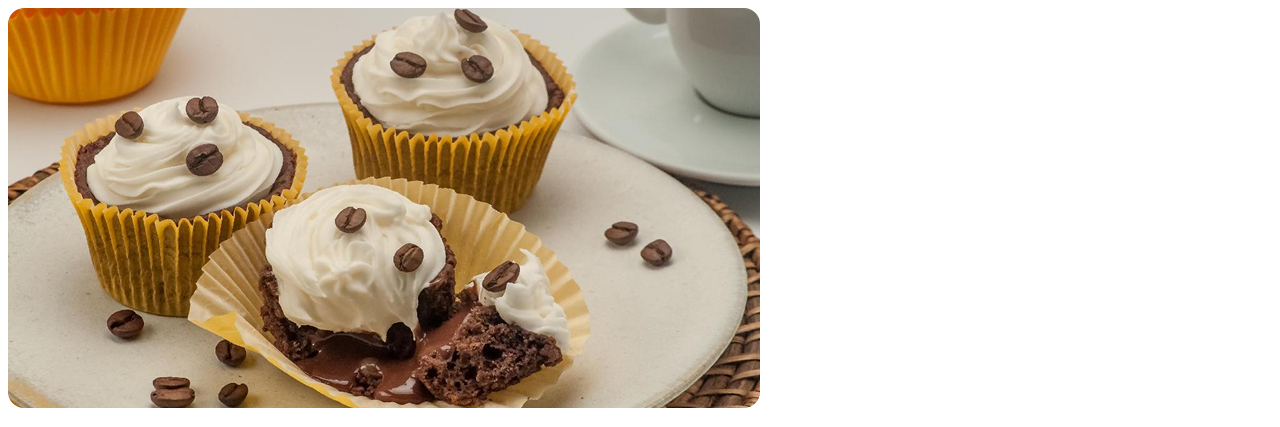
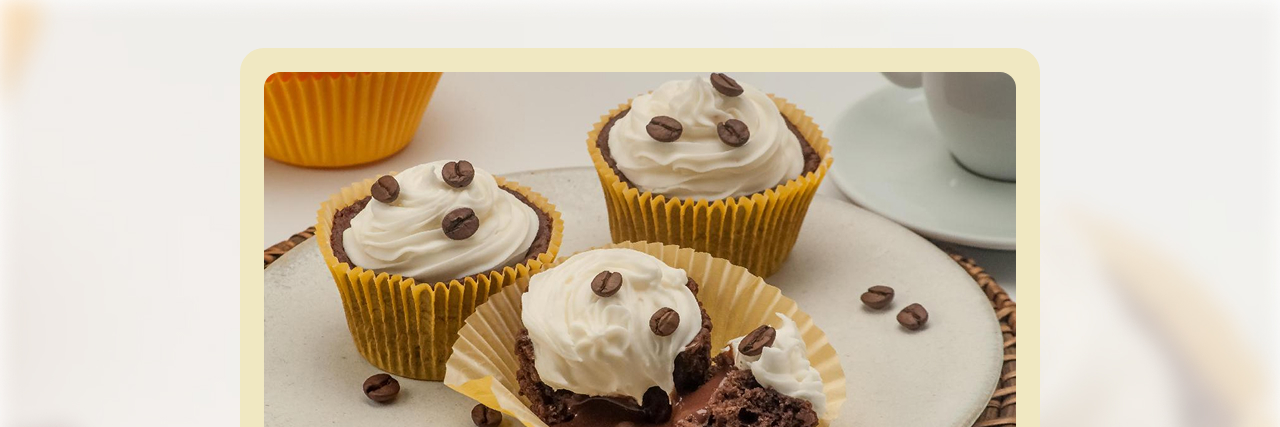
Before and after one commit to Raphael-Steimvacher/Pagina-de-Receita, a plain HTML site: page Pagina-de-receita/Index.html in a window 1280 px wide. Shown: the top 427 px of the page. Drawn offline with Linux system fonts and the light colour scheme.

Commit message:
Style-page

```diff
--- a/Pagina-de-receita/Style.css
+++ b/Pagina-de-receita/Style.css
@@ -1,3 +1,18 @@
+body{
+  background-color: #573824;
+  background-image: url(./assets/bg-image.jpg);
+  background-size: cover;
+}
+
+#page{
+  box-sizing: border-box;
+  width: 800px;
+  padding: 24px;
+  margin: 48px auto;
+  background-color: #F0E8C2;
+  border-radius: 24px;
+}
+
 img {
   border-radius: 16px;
 }
```
